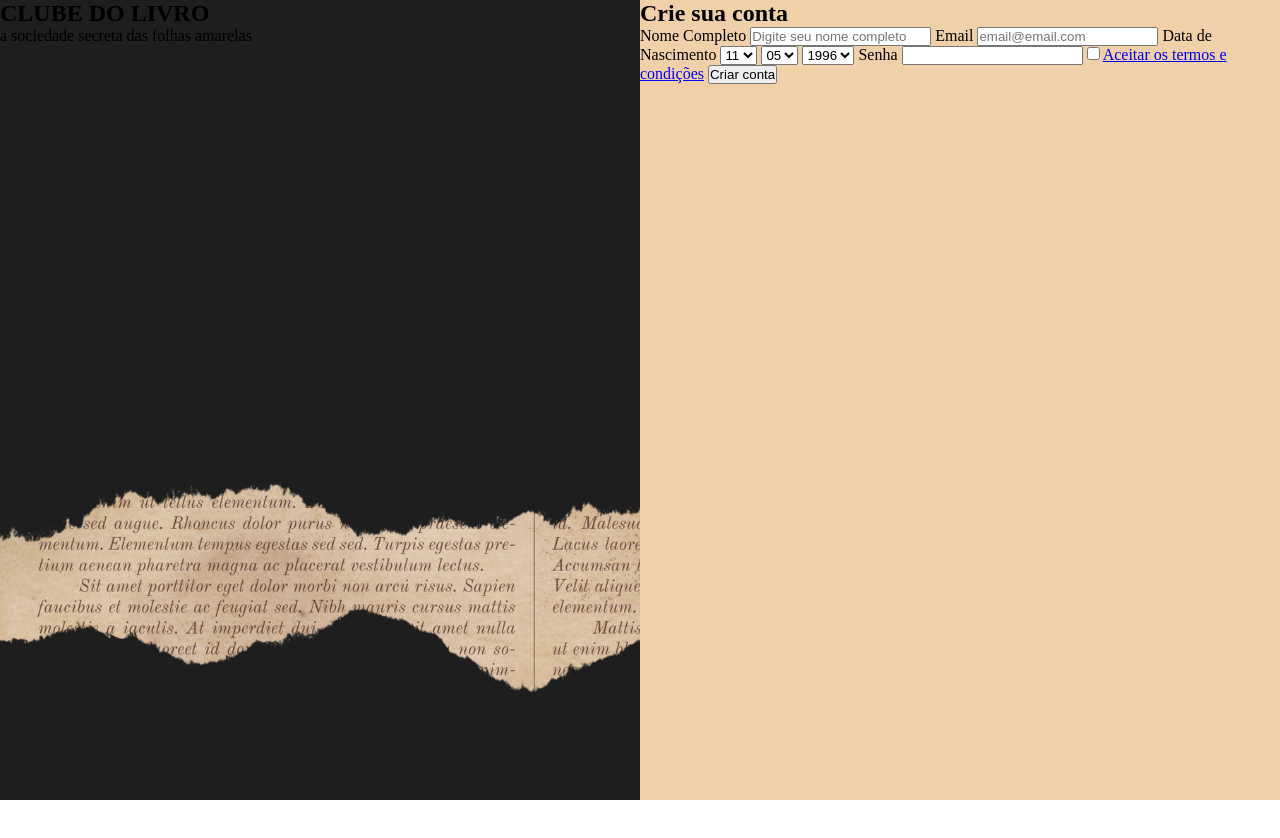
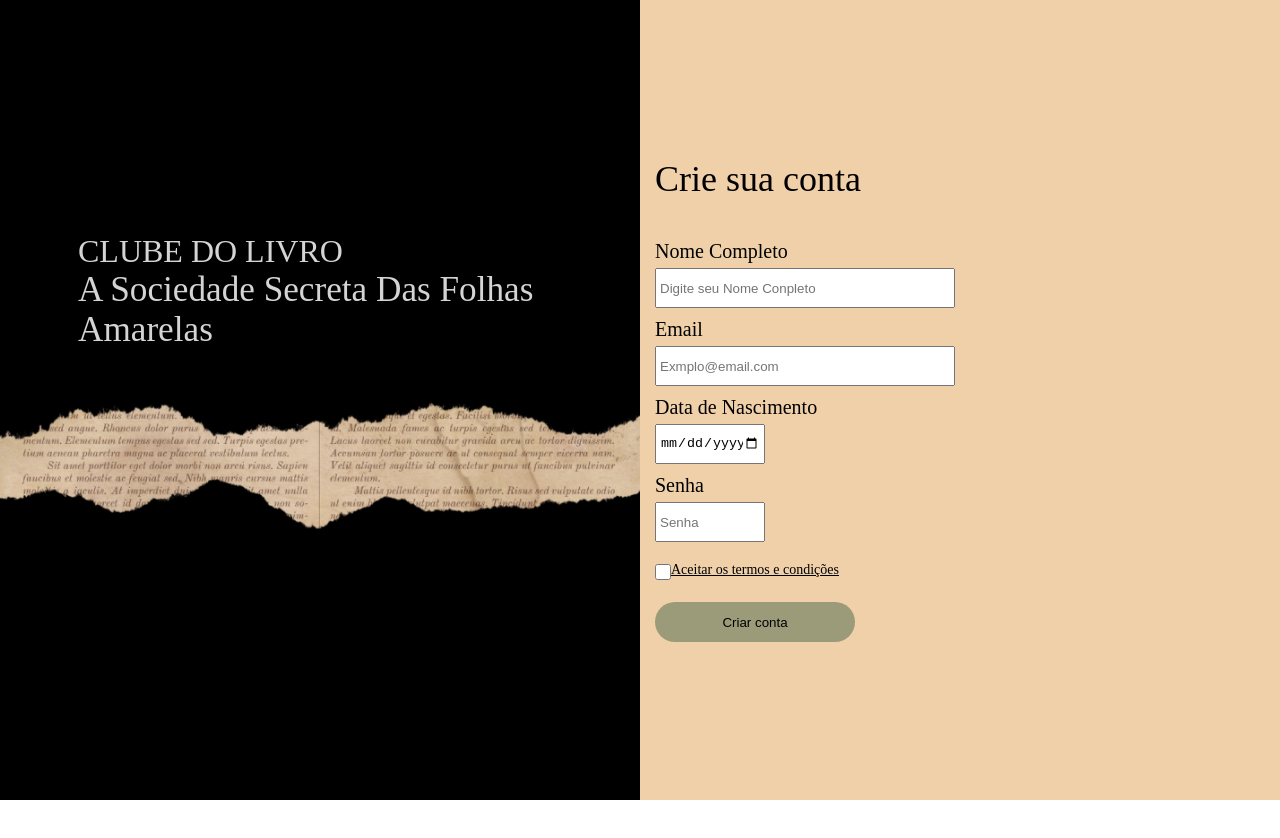
Before and after one commit to ManoelFSS/clubedolivrot3, a plain HTML site: page index.html in a window 1280 px wide. After the commit the page ends 800 px from the top, so only its background shows below. Drawn offline with Linux system fonts and the light colour scheme.

Commit message:
clube do livro

```diff
--- a/index.html
+++ b/index.html
@@ -8,42 +8,40 @@
     <link rel="stylesheet" href="style.css">
 </head>
 <body>
-    <main>
+   <main>
         <section class="title">
-            <h1>CLUBE DO LIVRO</h1>
-            <p>a sociedade secreta das folhas amarelas</p>
-            <img src="./assets/paper.png" alt="">
+            <section class="text">
+                <section class="textArea">
+                    <h1>CLUBE DO LIVRO</h1>
+                    <p>A Sociedade Secreta Das Folhas Amarelas</p>
+                </section>
+            </section>
+            <div class="logo">
+               <img src="./assets/page.png" alt="">
+            </div>
         </section>
         <section class="form">
             <h2>Crie sua conta</h2>
-            <form action="" >
+            <form action="">
                 <label for="nome">Nome Completo</label>
-                <input type="text" name="nome" id="nome" placeholder="Digite seu nome completo">
-
+                <input type="text" id="nome" name="nome" placeholder="Digite seu Nome Conpleto" required>
                 <label for="email">Email</label>
-                <input type="email" name="email" id="email"  placeholder="email@email.com">
-
-                <label for="data">Data de Nascimento</label>
-                <select name="" id="">
-                    <option value="">11</option>
-                    <option value="">12</option>
-                    <option value="">13</option>
-                </select>
-                <select name="" id="">
-                    <option value="">05</option>
-                </select>
-                <select name="" id="">
-                    <option value="">1996</option>
-                </select>
-                <label for="psw">Senha</label>
-                <input type="password" name="psw" id="psw">
-
-                <input id="termos" type="checkbox" required>
-                <label for="termos"><a href="#">Aceitar os termos e condições</a></label>
-
-                <input type="submit" value="Criar conta">
+                <input type="email" id="email" name="email" placeholder="Exmplo@email.com" required>
+                <div class="data">
+                    <label for="data">Data de Nascimento</label>
+                    <input type="date" id="data" name="data" min="1960-01-01" max="3000-12-30" required>
+                </div>
+                <div class="senha">
+                    <label for="password">Senha</label>
+                    <input type="password" id="password" name="password" placeholder="Senha" required>
+                </div>
+                <div class="termos">
+                    <input type="checkbox" id="termos" name="termos" required>
+                    <label for="termos"><a href="#">Aceitar os termos e condições </a></label>
+                </div>
+                <input type="submit" value="Criar conta" id="botao">
             </form>
         </section>
-    </main>
+   </main>
 </body>
 </html>
--- a/style.css
+++ b/style.css
@@ -1,20 +1,120 @@
 *{
-    margin: 0;
-    padding: 0;
+    margin: 0px;
+    padding: 0px;
     box-sizing: border-box;
 }
 main{
     display: flex;
     width: 100%;
+    flex-wrap: wrap;
 }
 .title{
-    background-color: #1E1E1E;
-    width: 50%;
-    height: 100vh;
+    flex: 1;
+    min-width: 320px;
+    background-color: #000;
 }
-.form{
-    background-color: #EFD0A9;
-    width: 50%;
-    height: 100vh;
+.text {
+    display: flex;
+    justify-content: center;
+    align-items: flex-end;
+    padding-bottom: 50px;
+    height: 50vh;
+    border:  rgb(224, 214, 214) px solid;
+    color: rgb(212, 212, 212);
+}
+.textArea{
+    max-width: 500px;
+    min-width: 300px;
+    padding-left: 8px;
+    border:  rgb(224, 214, 214) px solid;
+}
+.text h1{
+    font-family: 'Fenix';
+    font-weight: 400;
+    font-size: clamp( 1em, 2em + 1vw, 2em);
+}
+.text p{
+    font-family: 'Fenix';
+    font-style: normal;
+    font-weight: 450;
+    font-size: clamp( 1em, 1.6em + 1vw, 2.2em);
+    margin-left: 0px;
+}
+.logo {
+  flex: 1;
+  height: 50vh;
+  border:  rgb(224, 214, 214) px solid;
+}
+.logo img{
+    width: 100%;
+}
+.form {
+    flex: 1;
+    display: flex;
+    flex-direction: column;
+    justify-content: center;
+    min-width: 320px;;
+    background-color:  #EFD0A9;
+}
+.form form {
+    padding: 15px;
+}
+.form h2 {
+    font-family: 'Fenix';
+    font-weight: 400;
+    font-size: 36px;
+    padding: 15px;
+}
+.form label {
+    display: block;
+    font-family: 'Fenix';
+    font-style: normal;
+    font-weight: 400;
+    font-size: 20px;
+    padding: 10px 0px 5px 0px;
+}
+.form input {
+    display: block;
+    height: 40px;
+    width: 300px;
+    padding: 3px;
+}
+.data input {
+    width: 110px;
+    padding: 3px;
+}
+.senha input {
+    width: 110px;
+    padding: 3px;
+}
+.termos {
+    display: flex;
+    padding: 10px 0px 10px 0px;
+}
+.termos label{
+   font-size: 14px;
+}
+.termos a {
+    color: #000;
+}
+.termos input {
+    width: 16px;
+}
+#botao {
+    background-color: #9B9B7A;
+    width: 200px;
+    border-radius: 20px;
+    border: none;
+}
+@media (max-width:639px){
+   .text{
+    height: 30vh;
+   }
+   .textArea{
+    padding-left: 15px;
+   }
+   .logo{
+    height: 15vh;
 
+   }
 }
```
Also changed, not shown: assets/page.png (added), assets/paper.png (deleted).
